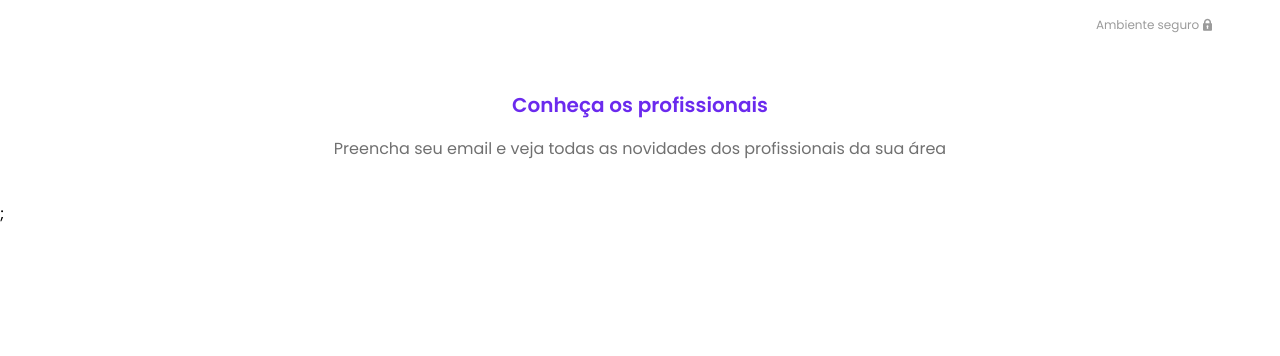
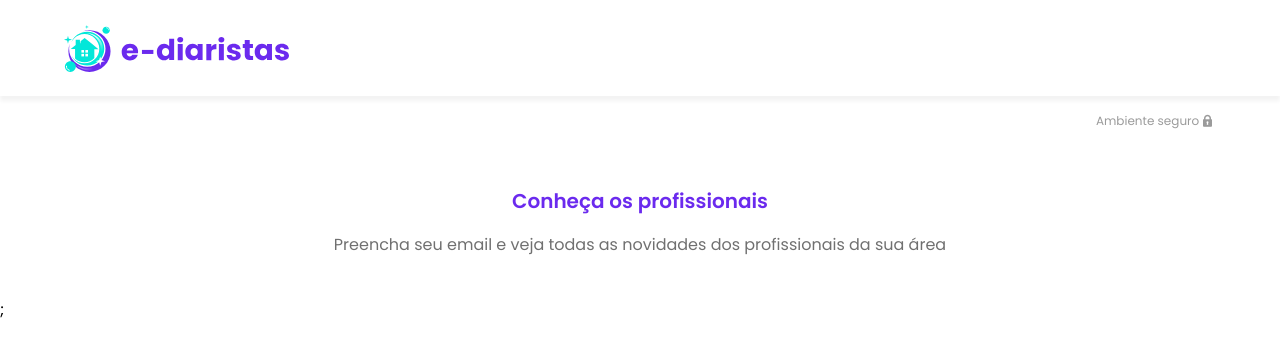
Before and after one commit to vandodev/ediaristas, a Next.js app in the folder frontend/: page / in a window 1280 px wide. Shown: the top 356 px of the page. Built offline with nearby package versions, Linux system fonts and the light colour scheme.

Commit message:
Criando componente Header

```diff
--- a/frontend/src/pages/_app.tsx
+++ b/frontend/src/pages/_app.tsx
@@ -2,6 +2,7 @@ import "@styles/globals.css";
 import { ThemeProvider } from "@material-ui/core";
 import theme from "ui/themes/theme";
 import Head from 'next/head';
+import Header from 'ui/components/surfaces/Header/Header';
 
 function MyApp({ Component, pageProps }) {
   return(
@@ -22,6 +23,7 @@ function MyApp({ Component, pageProps }) {
         />
   </Head>
     <ThemeProvider theme={theme}>
+      <Header />
       <Component {...pageProps} />
     </ThemeProvider>;
   </>
--- /dev/null
+++ b/frontend/src/ui/components/surfaces/Header/Header.style.tsx
@@ -0,0 +1,21 @@
+import { experimentalStyled as styled} from "@material-ui/core";
+import {AppBar} from '@material-ui/core';
+
+export const HeaderAppBar = styled(AppBar)`
+  background-color: ${({ theme }) => theme.palette.background.paper};
+  box-shadow: 0px 5px 4px rgba(0, 0, 0, 0.05);
+  ${({ theme }) => theme.breakpoints.up('md')} {
+    .MuiToolbar-root {
+      height: 6rem;
+    }
+  }
+  ${({ theme }) => theme.breakpoints.down('md')} {
+    .MuiToolbar-root {
+      display: flex;
+      justify-content: center;
+    }
+  }
+`;
+
+export const HeaderLogo = styled('img')`
+`;
--- /dev/null
+++ b/frontend/src/ui/components/surfaces/Header/Header.tsx
@@ -0,0 +1,22 @@
+import React from 'react';
+import {HeaderAppBar, HeaderLogo,} from './Header.style';
+import {Toolbar,Container,} from '@material-ui/core';
+
+const Header: React.FC = () => {
+  return (
+    <HeaderAppBar
+      position={'sticky'}
+    >
+      <Toolbar
+        component={Container}
+      >
+        <HeaderLogo
+          src={'/img/logos/logo.svg'}
+          alt={'e-diaristas'}
+        />
+      </Toolbar>
+    </HeaderAppBar>
+  );
+}
+
+export default Header;
```
